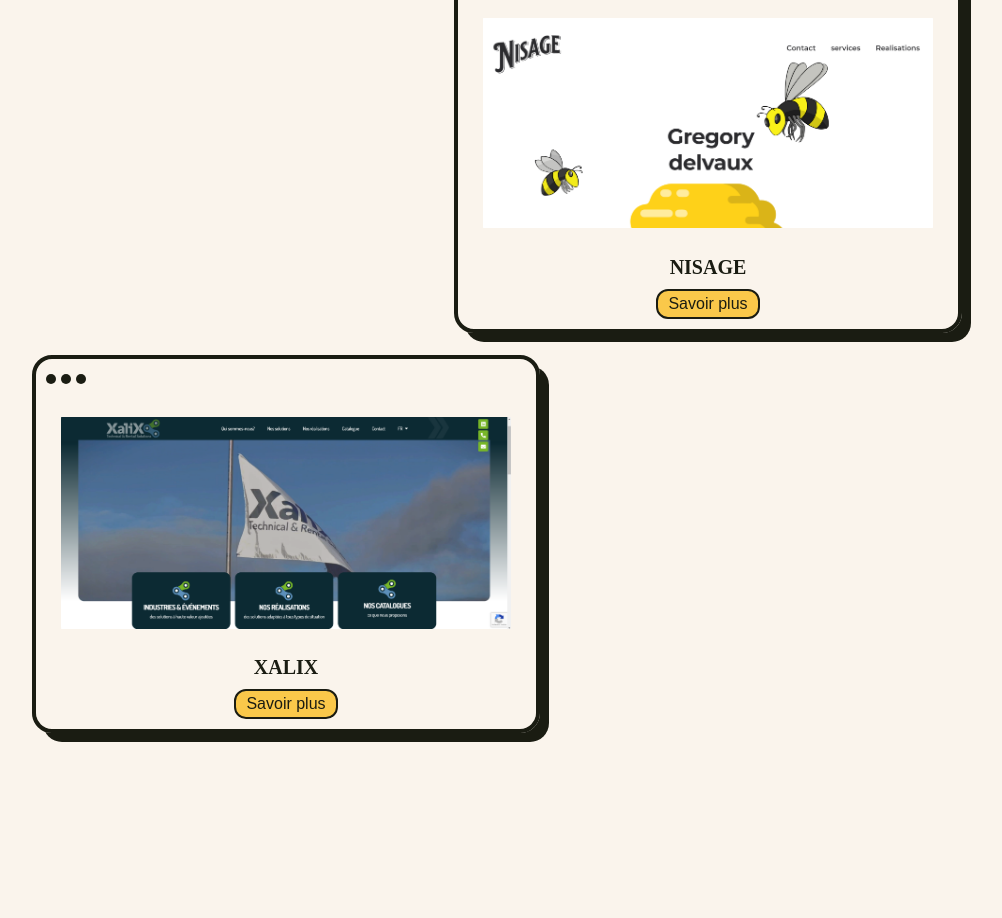
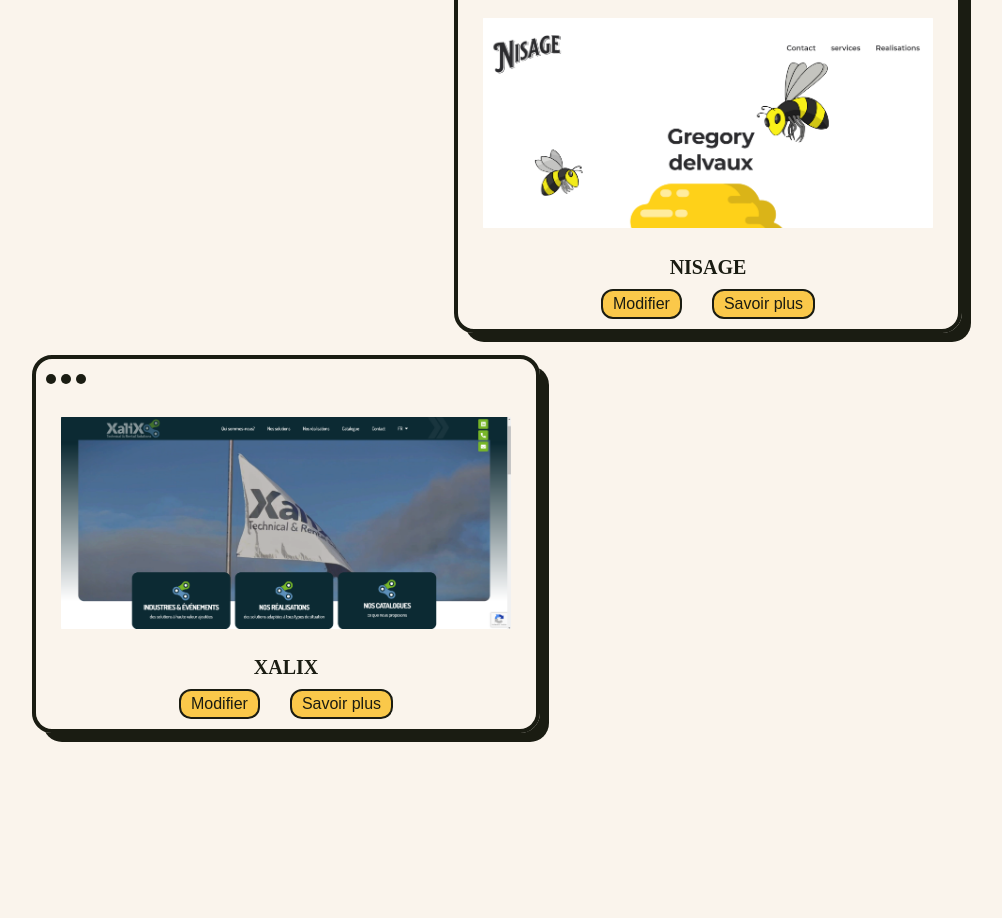
Before and after one commit to Eddyzzero/Porfolio, a PHP site: page / in a window 1280 px wide. Shown: the part 2586-3504 px from the top of the page, without its empty margins (118-1120 px from the left). Run offline with PHP 8.4, Linux system fonts and the light colour scheme; some web fonts are replaced.

Commit message:
ajoute du formulaire modale et JS

```diff
--- a/css/index.css
+++ b/css/index.css
@@ -342,6 +342,13 @@ header {
     height: 10px;
 }
 
+.container-buttons {
+    width: 100%;
+    display: flex;
+    justify-content: center;
+    align-items: center;
+    gap: 30px;
+}
 
 /*Section  contact */
 
--- a/index.html
+++ b/index.php
@@ -8,6 +8,7 @@
     <title>Jhon Florez</title>
 </head>
 <body>
+
     <section class="container-principal-un">
         <!-- header -->
         <header>
@@ -55,6 +56,7 @@
             </div>
         </section>
     </section>
+
     <!-- deuxiéme section  -->
     <section class="container-principal-deux" id="informations-perso">
         <div class="container-infos reveal">
@@ -188,6 +190,7 @@
             </section>
         </div>
     </section>
+
     <!-- dernière section skills -->
     <section class="mes-projects reveal" id="mes-projects">
         <div class=" projets-enfant container-col">
@@ -203,7 +206,10 @@
                 </div>
                 <img src="./assets/img/xalix.png" alt="">
                 <h3>Xalix</h3>
-                <button>Savoir plus</button>
+                <div class="container-buttons">
+                    <button class="modal-trigger">Modifier</button>
+                    <button class="modal-trigger">Savoir plus</button>
+                </div>
             </div>
             <div class="container-child-projets">
                 <div class="container-points">
@@ -213,10 +219,26 @@
                 </div>
                 <img src="./assets/img/Nisage.png" alt="">
                 <h3>Nisage</h3>
-                <button>Savoir plus</button>
+                <div class="container-buttons">
+                    <button class="modal-trigger">Modifier</button>
+                    <button class="modal-trigger">Savoir plus</button>
+                </div>
+
             </div>
         </div>
     </section>
+
+    <!-- cette partie es pour afficher la fênetre modale -->
+    <section>
+        <div class="modal-container">
+            <div class="overlay modal-trigger"></div>
+            <div class="modal">
+                <button class="close-modal modal-trigger"> X </button>
+                <h1>Modificateur de contenue</h1>
+            </div>
+        </div>
+    </section>
+
     <!-- troixième Section  contact-->
     <section class="container-contact" id="contact">
         <div class="container-marges">
@@ -250,7 +272,9 @@
             </div>
         </div>
     </section>
+
     <hr>
+
     <!--Footer-->
     <footer>
         <div class="container-footer">
--- a/script.js
+++ b/script.js
@@ -1,3 +1,5 @@
+
+// animation pour le site
 const ratio = .1
 const options = {
     root : null,
@@ -19,3 +21,14 @@ const observer = new IntersectionObserver( handleIntersect, options)
 document.querySelectorAll('.reveal').forEach(function(r) {
     observer.observe(r)
 })
+
+// faire une fenêtre modale
+
+const modalContainer = document.querySelector(".modal-container");
+const modalTrigger = document.querySelectorAll(".modal-trigger");
+
+modalTrigger.forEach(trigger => trigger.addEventListener("click",ToggleModal))
+
+function ToggleModal() {
+    modalContainer.classList.toggle("active")
+}
```
Also changed, not shown: other parts of css/index.css (+70 -0 lines), formulaire.php (renamed from formulaire.html), 1 other file.
